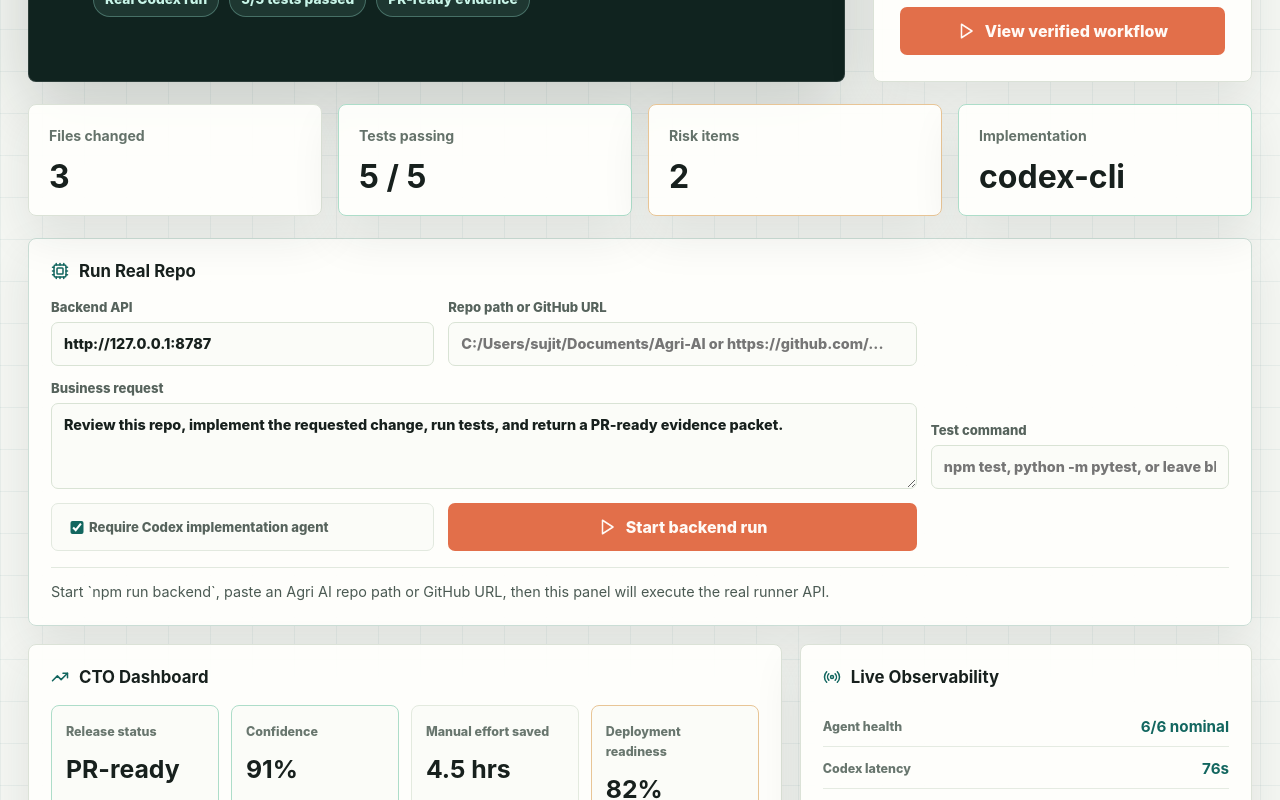
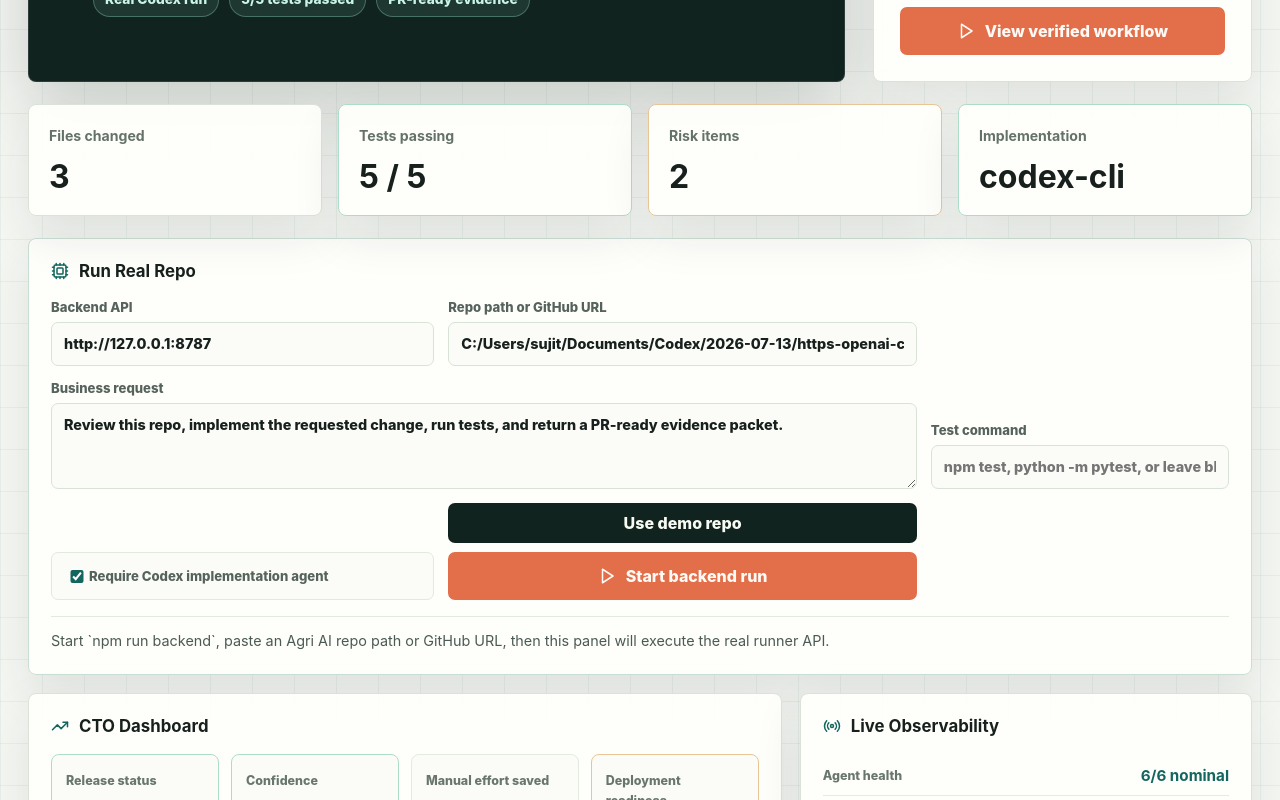
Before and after one commit to sujithreddyp0123/shadow-CTO-Agent007-, a React (Vite) app: page / in a window 1280 px wide. Shown: the part 516-1316 px from the top of the page. Built offline with nearby package versions, Linux system fonts and the light colour scheme.

Commit message:
Make backend runner easier to start

```diff
--- a/src/App.tsx
+++ b/src/App.tsx
@@ -34,6 +34,8 @@ import {
 } from "./data/run";
 
 const dataUrl = (file: string) => `${import.meta.env.BASE_URL}${file}`;
+const bundledDemoRepoPath =
+  "C:/Users/sujit/Documents/Codex/2026-07-13/https-openai-com-build-week-2/demo-repos/acme-saas-demo";
 
 type LiveRun = {
   generatedAt: string;
@@ -298,12 +300,27 @@ function formatEngineeringMetric(key: string, value: string | number) {
   return String(value);
 }
 
+function extractRepoInput(value: string) {
+  const trimmed = value.trim();
+  const url = trimmed.match(/https?:\/\/[^\s"'<>]+/);
+  if (url) {
+    return url[0];
+  }
+
+  const windowsPath = trimmed.match(/[A-Za-z]:[\\/][^\r\n"'<>]+/);
+  if (windowsPath) {
+    return windowsPath[0].trim();
+  }
+
+  return trimmed;
+}
+
 function App() {
   const [liveRun, setLiveRun] = useState<LiveRun | null>(null);
   const [engineeringOs, setEngineeringOs] = useState<EngineeringOs | null>(null);
   const [runnerForm, setRunnerForm] = useState({
     backendUrl: "http://127.0.0.1:8787",
-    repo: "",
+    repo: bundledDemoRepoPath,
     task: "Review this repo, implement the requested change, run tests, and return a PR-ready evidence packet.",
     testCommand: "",
     requireAgent: true,
@@ -381,10 +398,9 @@ function App() {
     setRunnerError("");
     setBackendRun(null);
 
-    const repoValue = runnerForm.repo.trim();
-    if (!repoValue) {
-      setRunnerError("Paste a local repo path or GitHub repo URL first.");
-      return;
+    const repoValue = extractRepoInput(runnerForm.repo) || bundledDemoRepoPath;
+    if (repoValue !== runnerForm.repo) {
+      setRunnerForm({ ...runnerForm, repo: repoValue });
     }
 
     const body = {
@@ -477,7 +493,10 @@ function App() {
             Backend API
             <input
               value={runnerForm.backendUrl}
-              onChange={(event) => setRunnerForm({ ...runnerForm, backendUrl: event.target.value })}
+              onChange={(event) => {
+                setRunnerError("");
+                setRunnerForm({ ...runnerForm, backendUrl: event.target.value });
+              }}
               placeholder="http://127.0.0.1:8787"
             />
           </label>
@@ -485,7 +504,10 @@ function App() {
             Repo path or GitHub URL
             <input
               value={runnerForm.repo}
-              onChange={(event) => setRunnerForm({ ...runnerForm, repo: event.target.value })}
+              onChange={(event) => {
+                setRunnerError("");
+                setRunnerForm({ ...runnerForm, repo: event.target.value });
+              }}
               placeholder="C:/Users/sujit/Documents/Agri-AI or https://github.com/..."
             />
           </label>
@@ -493,7 +515,10 @@ function App() {
             Business request
             <textarea
               value={runnerForm.task}
-              onChange={(event) => setRunnerForm({ ...runnerForm, task: event.target.value })}
+              onChange={(event) => {
+                setRunnerError("");
+                setRunnerForm({ ...runnerForm, task: event.target.value });
+              }}
               rows={3}
             />
           </label>
@@ -501,7 +526,10 @@ function App() {
             Test command
             <input
               value={runnerForm.testCommand}
-              onChange={(event) => setRunnerForm({ ...runnerForm, testCommand: event.target.value })}
+              onChange={(event) => {
+                setRunnerError("");
+                setRunnerForm({ ...runnerForm, testCommand: event.target.value });
+              }}
               placeholder="npm test, python -m pytest, or leave blank"
             />
           </label>
@@ -509,10 +537,24 @@ function App() {
             <input
               type="checkbox"
               checked={runnerForm.requireAgent}
-              onChange={(event) => setRunnerForm({ ...runnerForm, requireAgent: event.target.checked })}
+              onChange={(event) => {
+                setRunnerError("");
+                setRunnerForm({ ...runnerForm, requireAgent: event.target.checked });
+              }}
             />
             Require Codex implementation agent
           </label>
+          <div className="runner-actions">
+            <button
+              type="button"
+              className="secondary-action runner-demo"
+              onClick={() => {
+                setRunnerError("");
+                setRunnerForm({ ...runnerForm, repo: bundledDemoRepoPath, testCommand: "node --test" });
+              }}
+            >
+              Use demo repo
+            </button>
             <button
               type="submit"
               className="primary-action runner-submit"
@@ -521,6 +563,7 @@ function App() {
               <Play size={18} aria-hidden="true" />
               Start backend run
             </button>
+          </div>
         </form>
         <div className="runner-status">
           {backendRun ? (
--- a/src/styles.css
+++ b/src/styles.css
@@ -256,6 +256,16 @@ p {
 
 .runner-submit {
   margin-top: 0;
+}
+
+.runner-actions {
+  display: grid;
+  gap: 9px;
+}
+
+.runner-demo {
+  min-height: 40px;
+  background: #10231f;
 }
 
 .runner-submit:disabled {
```
Lines whose indentation alone changed are shown as unchanged.
